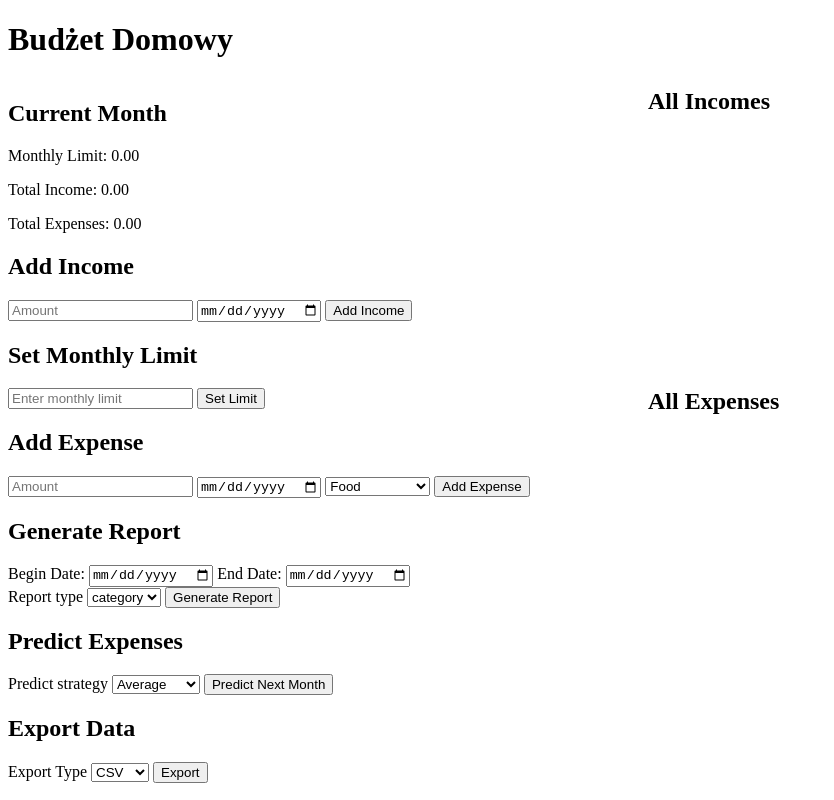
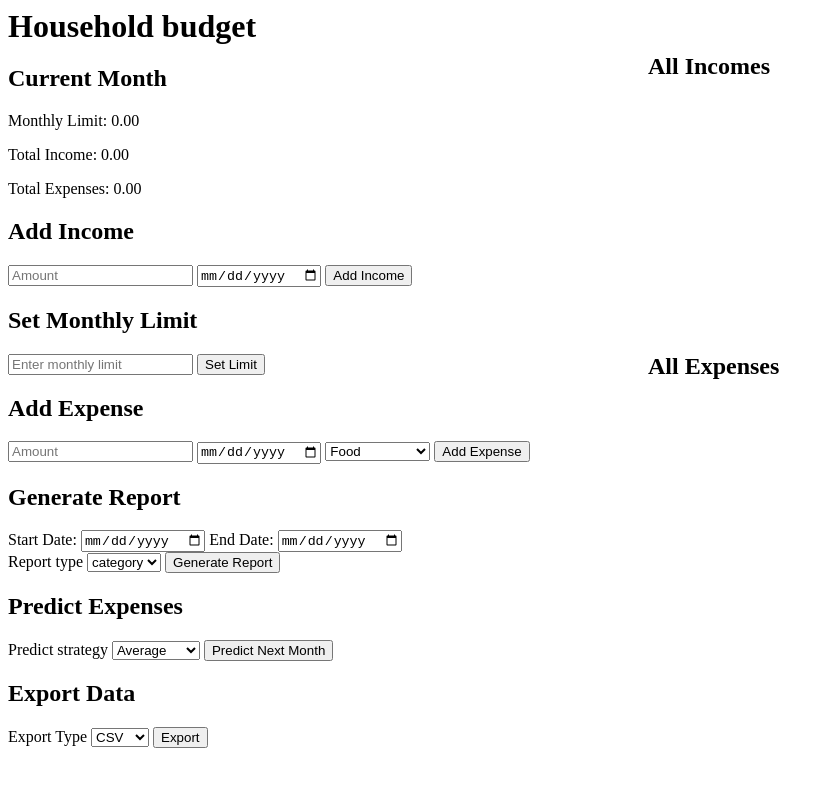
Before and after one commit to Kamil-Mroz/budget-app, a website built with Vite: page index.html in a window 1280 px wide. Shown: the whole page, without its empty margins (0-834 px from the left). Built offline with nearby package versions, Linux system fonts and the light colour scheme.

Commit message:
angielski

```diff
--- a/index.html
+++ b/index.html
@@ -7,7 +7,7 @@
     <title>Budget app</title>
   </head>
   <body>
-    <h1>Budżet Domowy</h1>
+    <h1>Household budget</h1>
     <div class="grid">
       <div>
         <div id="monthlySummary">
@@ -53,7 +53,7 @@
           <h2>Generate Report</h2>
           <div>
             <label>
-              Begin Date:
+              Start Date:
               <input type="date" id="startDate" />
             </label>
             <label>
--- a/style.css
+++ b/style.css
@@ -4,6 +4,10 @@
 
 body {
   max-height: 100vh;
+}
+
+h1 {
+  margin: 0;
 }
 
 .grid {
```
